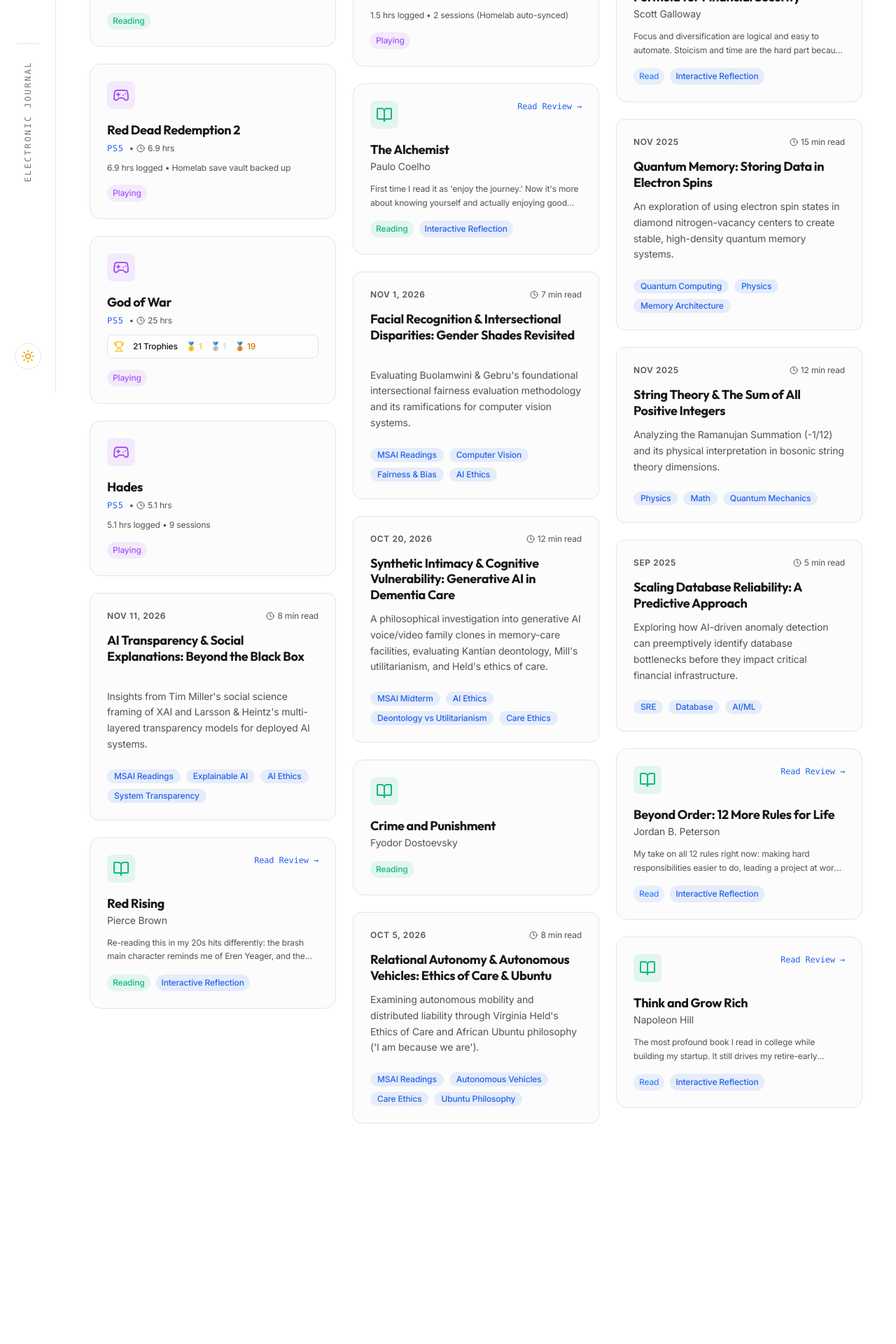
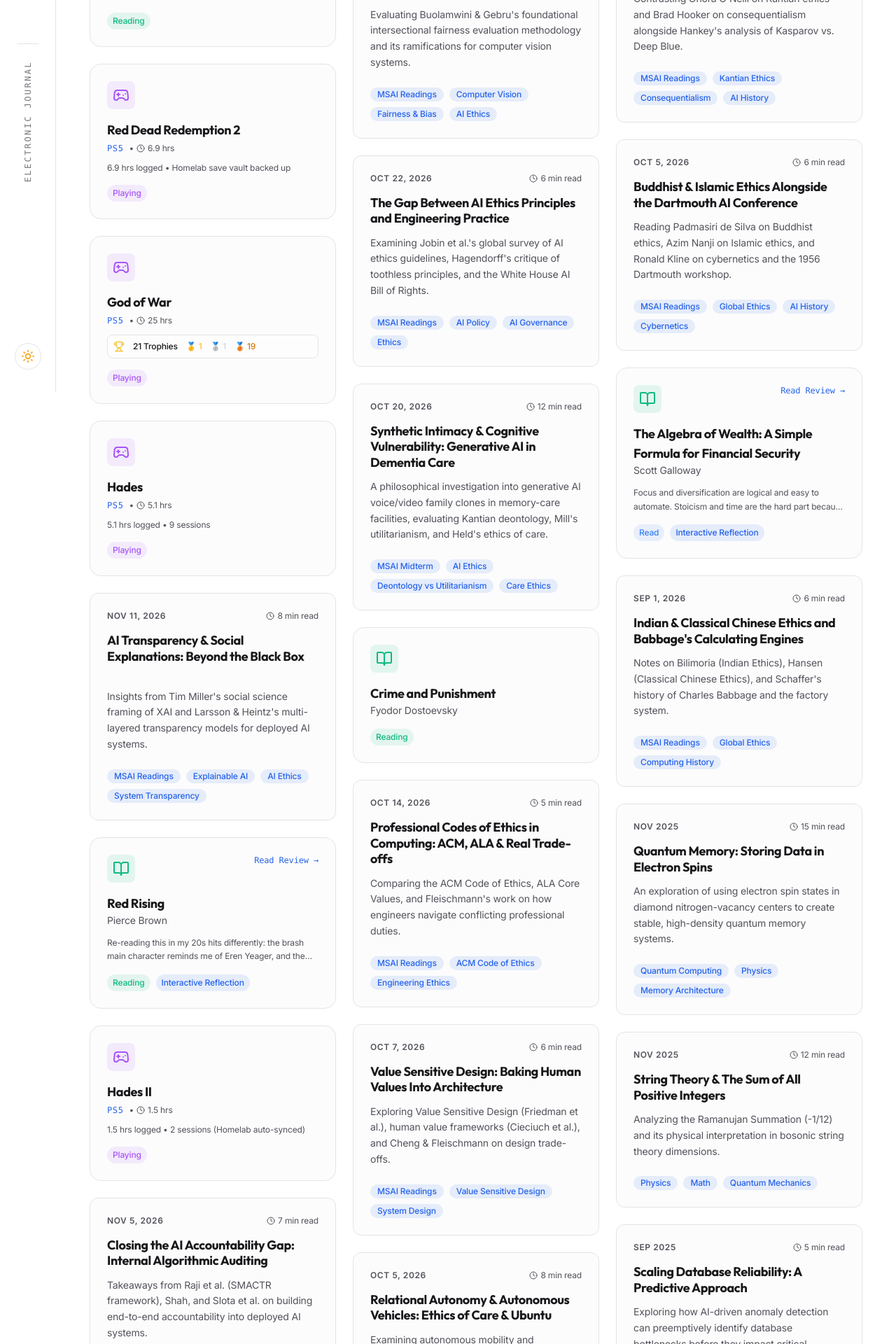
Before and after one commit to bhabishya-shrestha/portfolio, a React (Vite) app: page /notes in a window 1280 px wide. Shown: the part 240-2160 px from the top of the page at 70% size. Before the commit the page ends 1893 px from the top, so only its background shows below. Built offline with nearby package versions, Linux system fonts and the light colour scheme.

Commit message:
feat: add remaining AI 380E weekly reading notes (Weeks 2-11)

```diff
--- a/src/data/notes.ts
+++ b/src/data/notes.ts
@@ -37,6 +37,24 @@ In mission-critical SRE and AI systems (like incident triage automation), an exp
     `,
   },
   {
+    id: "msai-accountability",
+    title: "Closing the AI Accountability Gap: Internal Algorithmic Auditing",
+    date: "Nov 5, 2026",
+    isoDate: "2026-11-05",
+    readTime: "7 min read",
+    abstract:
+      "Takeaways from Raji et al. (SMACTR framework), Shah, and Slota et al. on building end-to-end accountability into deployed AI systems.",
+    tags: ["MSAI Readings", "AI Accountability", "Auditing", "SRE"],
+    externalLink: "https://dl.acm.org/doi/10.1145/3351095.3372873",
+    takes: `
+### Why Post-Hoc Audits Fail
+Raji et al. (*Closing the AI Accountability Gap*) make a point that feels very familiar if you work in SRE: waiting until a system is already in production to audit it is way too late. Their **SMACTR** framework (Scoping, Mapping, Artifact Collection, Testing, Reflection) treats algorithmic auditing like a continuous engineering lifecycle, not a one-off compliance checkbox.
+
+### The Engineering Reality
+When you're building agentic tooling or database automation, accountability means leaving an audit trail at every step: what data went in, what tool calls fired, what assumptions were baked into the prompt or model, and who signed off before it touched production. Without that traceability, "human-in-the-loop" just becomes a rubber stamp.
+    `,
+  },
+  {
     id: "msai-fairness",
     title: "Facial Recognition & Intersectional Disparities: Gender Shades Revisited",
     date: "Nov 1, 2026",
@@ -55,6 +73,24 @@ Having built computer vision inspection pipelines (like our Motherboard Identifi
 
 ### Procedural vs. Distributive Mitigation
 As Min Kyung Lee explores in procedural fairness, mitigating these disparities cannot simply be an afterthought re-weighting of loss functions. Fairness must be audited at the data collection protocol, validation benchmark stratification, and continuous production monitoring phases.
+    `,
+  },
+  {
+    id: "msai-guidelines",
+    title: "The Gap Between AI Ethics Principles and Engineering Practice",
+    date: "Oct 22, 2026",
+    isoDate: "2026-10-22",
+    readTime: "6 min read",
+    abstract:
+      "Examining Jobin et al.'s global survey of AI ethics guidelines, Hagendorff's critique of toothless principles, and the White House AI Bill of Rights.",
+    tags: ["MSAI Readings", "AI Policy", "AI Governance", "Ethics"],
+    externalLink: "https://www.nature.com/articles/s42256-019-0088-2",
+    takes: `
+### Principles Without Teeth
+Jobin et al. mapped 84+ AI ethics frameworks globally and found broad agreement on high-level words like transparency, justice, and non-maleficence, yet massive disagreement on what those words actually mean in code. Hagendorff (*The Ethics of AI Ethics*) goes further: without enforcement, incentives, or technical mechanisms, ethics guidelines mostly act as PR cover.
+
+### Translating Policy to Guardrails
+Reading the White House *Blueprint for an AI Bill of Rights* alongside Hagendorff highlights the real engineering problem: high-level principles only matter when they turn into concrete system constraints, like rate limits, fallback paths, opt-out controls, and measurable evaluation gates.
     `,
   },
   {
@@ -80,6 +116,42 @@ When evaluating this dilemma through frontier LLMs (ChatGPT), a critical meta-ob
     `,
   },
   {
+    id: "msai-codes",
+    title: "Professional Codes of Ethics in Computing: ACM, ALA & Real Trade-offs",
+    date: "Oct 14, 2026",
+    isoDate: "2026-10-14",
+    readTime: "5 min read",
+    abstract:
+      "Comparing the ACM Code of Ethics, ALA Core Values, and Fleischmann's work on how engineers navigate conflicting professional duties.",
+    tags: ["MSAI Readings", "ACM Code of Ethics", "Engineering Ethics"],
+    externalLink: "https://www.acm.org/code-of-ethics",
+    takes: `
+### When Principles Collide
+The *ACM Code of Ethics* lays out clear duties: contribute to society, avoid harm, be honest, and respect privacy. The hard part in real software engineering isn't knowing those rules; it's what happens when two good principles collide, like shipping a fast fix vs. waiting for full verification, or logging telemetry for reliability vs. minimizing user data collection.
+
+### Why Codes Still Matter
+Even when a code of ethics can't give you a formula for every edge case, it sets a baseline for pushing back on bad incentives and reminds you that "my manager asked for it" isn't a technical or moral defense.
+    `,
+  },
+  {
+    id: "msai-vsd",
+    title: "Value Sensitive Design: Baking Human Values Into Architecture",
+    date: "Oct 7, 2026",
+    isoDate: "2026-10-07",
+    readTime: "6 min read",
+    abstract:
+      "Exploring Value Sensitive Design (Friedman et al.), human value frameworks (Cieciuch et al.), and Cheng & Fleischmann on design trade-offs.",
+    tags: ["MSAI Readings", "Value Sensitive Design", "System Design"],
+    externalLink: "https://vsdesign.org/",
+    takes: `
+### Design Choices Are Value Choices
+Value Sensitive Design (VSD) argues that software is never neutral. Every default setting, schema constraint, and UI flow encodes a value judgment. In local-first apps like Aura Finance, choosing IndexedDB + per-user Firestore rules instead of a shared central analytics warehouse is a concrete VSD decision prioritizing user privacy and ownership.
+
+### Direct vs. Indirect Stakeholders
+One of the sharpest ideas in Friedman et al. is designing for **indirect stakeholders**: people who don't directly use your app or model, but still feel the downstream effects of how it behaves.
+    `,
+  },
+  {
     id: "msai-care-ubuntu",
     title: "Relational Autonomy & Autonomous Vehicles: Ethics of Care & Ubuntu",
     date: "Oct 5, 2026",
@@ -95,6 +167,74 @@ Western engineering ethics habitually reduces autonomous vehicle safety to isola
 ### The Care & Ubuntu Paradigm
 - **Virginia Held (Care Ethics):** Prioritizes protecting vulnerable road users (pedestrians, children, cyclists) through relational responsibility rather than abstract liability waivers.
 - **Ubuntu Philosophy (Ujomudike):** *"Umuntu ngumuntu ngabantu"* (a person is a person through other persons). When liability is diffused across cloud networks, software engineers, sensor OEMs, and vehicle owners, an injury is not merely a legal tort—it is a tear in communal solidarity that requires restorative accountability.
+    `,
+  },
+  {
+    id: "msai-justice-virtue",
+    title: "Distributive Justice, Virtue Ethics & IBM Watson's Jeopardy! Architecture",
+    date: "Oct 5, 2026",
+    isoDate: "2026-10-05",
+    readTime: "6 min read",
+    abstract:
+      "Connecting Rawlsian distributive justice (Murray 2014) and virtue ethics (Slote 2010) with Chandrasekar's breakdown of IBM Watson.",
+    tags: ["MSAI Readings", "Distributive Justice", "Virtue Ethics", "NLP"],
+    takes: `
+### Who Gets the Upside of Automation?
+Murray's *Distributive Justice* framing asks a question that feels especially relevant in the era of frontier models: when AI systems generate massive productivity gains, how are the benefits and risks distributed across society?
+
+### Character Over Calculators
+Paired with Slote's *Virtue Ethics* and Chandrasekar's look at IBM Watson's DeepQA pipeline, the contrast is clear: rule-based checklists and raw statistical confidence scores can win Jeopardy!, but building trustworthy systems still depends on the character and judgment of the engineers designing them.
+    `,
+  },
+  {
+    id: "msai-kant-mill",
+    title: "Kantian Duty, Consequentialism & Deep Blue vs. Kasparov",
+    date: "Oct 5, 2026",
+    isoDate: "2026-10-05",
+    readTime: "7 min read",
+    abstract:
+      "Contrasting Onora O'Neill on Kantian ethics and Brad Hooker on consequentialism alongside Hankey's analysis of Kasparov vs. Deep Blue.",
+    tags: ["MSAI Readings", "Kantian Ethics", "Consequentialism", "AI History"],
+    takes: `
+### Means vs. Outcomes
+O'Neill (*Kantian Ethics*) and Hooker (*Consequentialism*) set up the classic tension in engineering ethics: are there hard lines you never cross regardless of the metrics (deontology), or do you optimize for the best aggregate outcome (consequentialism)?
+
+### Deep Blue & What Machines Actually Do
+Hankey's piece on Kasparov vs. Deep Blue revisits the Lucas-Gödel argument and reminds us that brute-force search and human understanding are fundamentally different things. Winning a game doesn't mean the machine "reasons" the way a person does, which is just as true for modern LLMs.
+    `,
+  },
+  {
+    id: "msai-buddhist-islamic-dartmouth",
+    title: "Buddhist & Islamic Ethics Alongside the Dartmouth AI Conference",
+    date: "Oct 5, 2026",
+    isoDate: "2026-10-05",
+    readTime: "6 min read",
+    abstract:
+      "Reading Padmasiri de Silva on Buddhist ethics, Azim Nanji on Islamic ethics, and Ronald Kline on cybernetics and the 1956 Dartmouth workshop.",
+    tags: ["MSAI Readings", "Global Ethics", "AI History", "Cybernetics"],
+    takes: `
+### Beyond One Philosophical Tradition
+Looking at Buddhist ethics (mindfulness, non-harm, interdependence) and Islamic ethics (stewardship, justice, communal responsibility) alongside Kline's history of the 1956 Dartmouth Conference shows how narrow the early Western framing of "intelligence as symbol manipulation" really was.
+
+### Interdependence in Modern Systems
+Both traditions emphasize responsibility toward a wider community rather than isolated individual utility, which maps surprisingly well to thinking about large-scale sociotechnical systems today.
+    `,
+  },
+  {
+    id: "msai-indian-chinese-babbage",
+    title: "Indian & Classical Chinese Ethics and Babbage's Calculating Engines",
+    date: "Sep 1, 2026",
+    isoDate: "2026-09-01",
+    readTime: "6 min read",
+    abstract:
+      "Notes on Bilimoria (Indian Ethics), Hansen (Classical Chinese Ethics), and Schaffer's history of Charles Babbage and the factory system.",
+    tags: ["MSAI Readings", "Global Ethics", "Computing History"],
+    takes: `
+### Computation Was Always Social
+Schaffer's *Babbage's Intelligence* shows that even in the 1800s, the push for mechanical "intelligence" wasn't just pure math; it was tied directly to industrial labor, factory division, and control.
+
+### Duty, Harmony & Context
+Reading Bilimoria and Hansen alongside Babbage sets the foundation for the whole course: ethical reasoning across Indian and Classical Chinese traditions centers heavily on context, duty, and social harmony rather than treating people as isolated agents.
     `,
   },
   {
```
